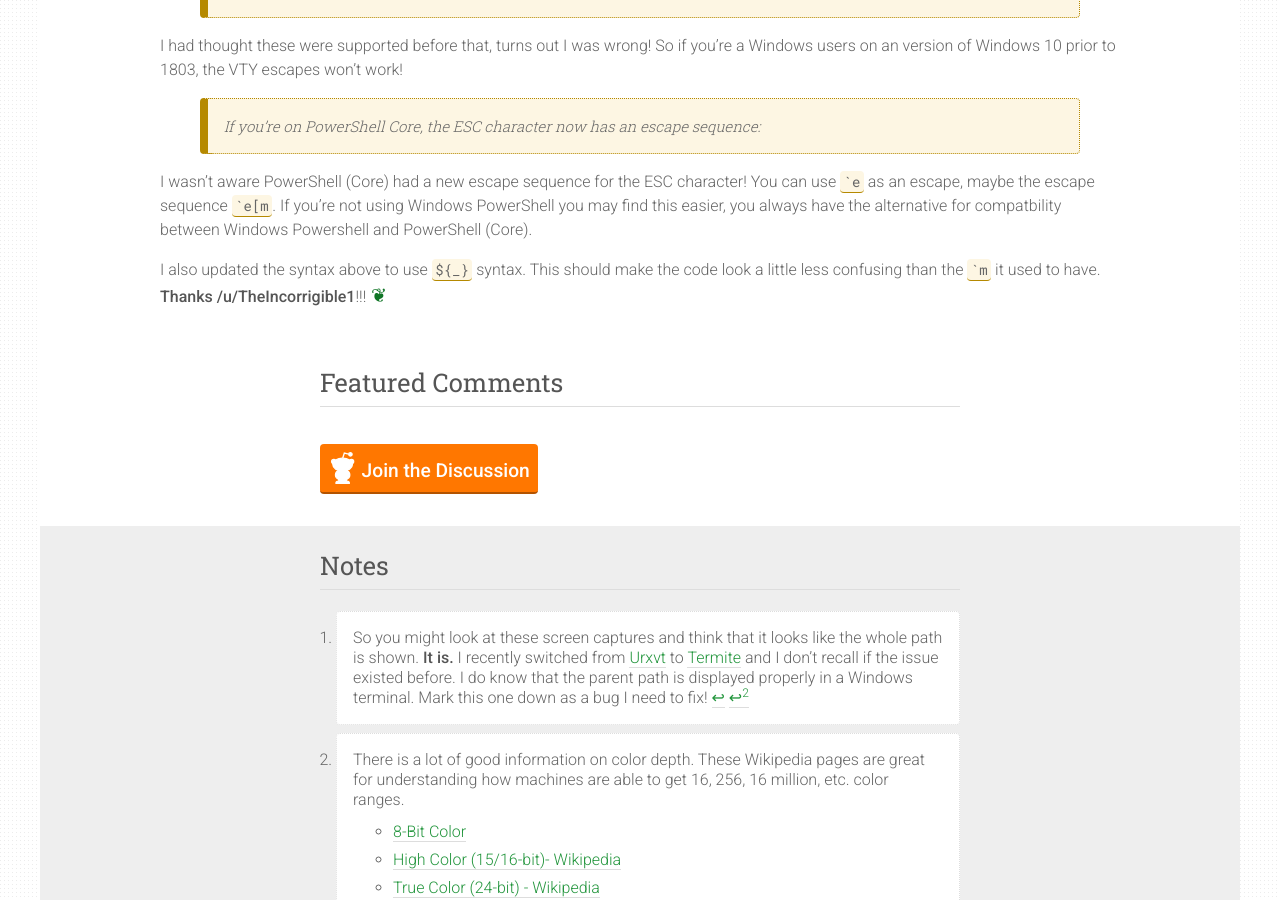
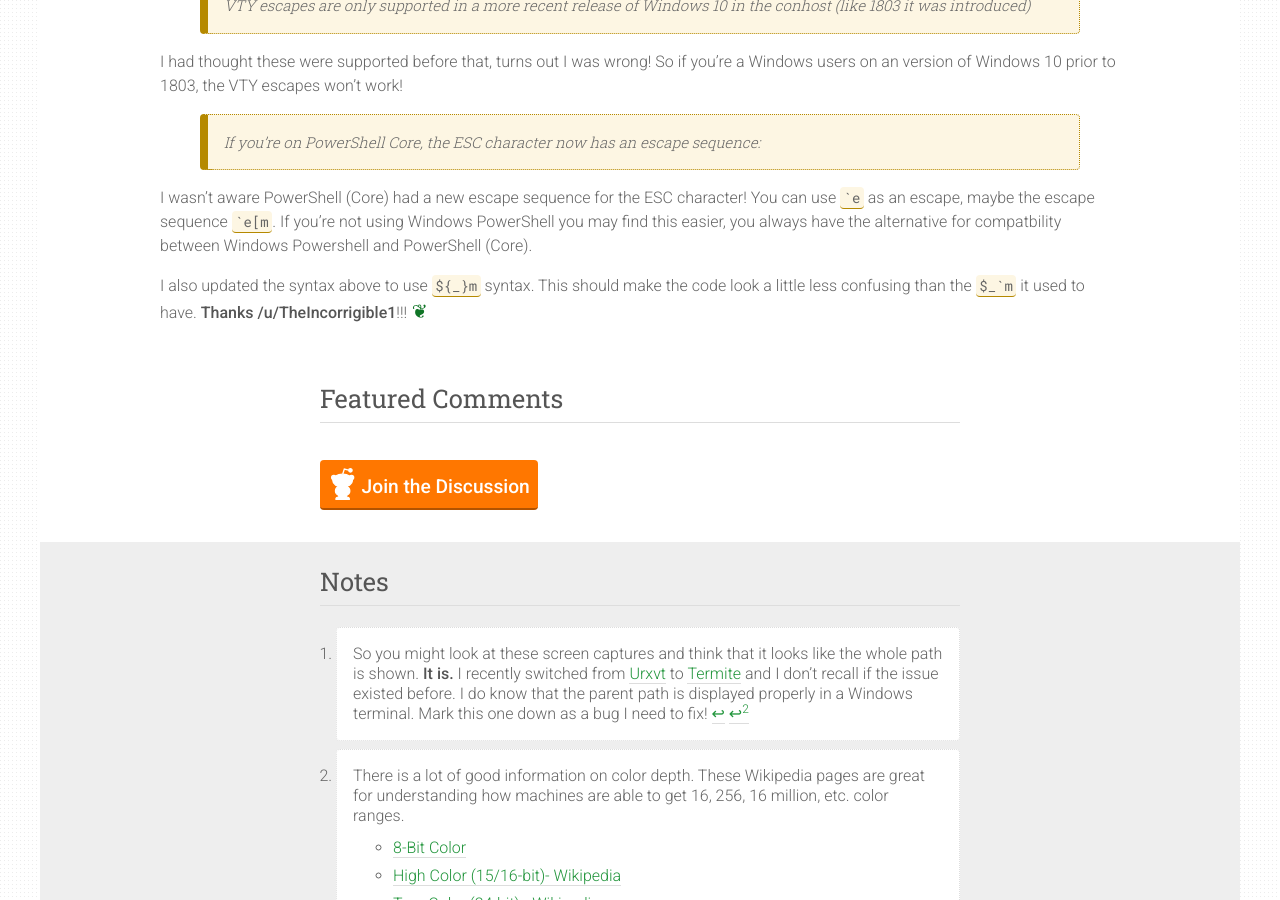
Before and after one commit to picobellobv/ephos.github.io, a Jekyll site: the page built from _posts/2019-6-24-PowerShell-Prompt-1.md, in a window 1280 px wide and 900 px high, scrolled down 10692 px. Built offline with Jekyll 4.4.1, drawn with Linux system fonts in a browser that asks for light colours; a script that is not in the unit is left out.

Commit message:
Fixed a couple things.
-Fixed a couple of mistakes on the last update.

```diff
--- a/_posts/2019-6-24-PowerShell-Prompt-1.md
+++ b/_posts/2019-6-24-PowerShell-Prompt-1.md
@@ -260,6 +260,7 @@ font = Noto Mono for Powerline 12
 I am only going to cover the Windows Console and Termite here, presumably if you are using another terminal emulator you are familiar with how to change the font, if not it probably has some great documentation somewhere on how to do it.
 
 Now that we have one or more PowerLine fonts installed and configured out terminal to use it, what does it add?  A few nifty characters.
+
 ![powerline]({{ site.baseurl }}/images/2019-6-24-PowerShell-Prompt/powerline.png)
 
 _"How would we use these arrows though?"_  They will be the transition characters from one part of the prompt to the next![^5]
@@ -284,7 +285,7 @@ I had thought these were supported before that, turns out I was wrong!  So if yo
 
 I wasn't aware PowerShell (Core) had a new escape sequence for the ESC character!  You can use `` `e`` as an escape, maybe the escape sequence `` `e[m ``.  If you're not using Windows PowerShell you may find this easier, you always have the alternative for compatbility between Windows Powershell and PowerShell (Core).
 
-I also updated the syntax above to use `${_}` syntax. This should make  the code look a little less confusing than the `` `m `` it used to have.  **Thanks /u/TheIncorrigible1**!!!
+I also updated the syntax above to use `${_}m` syntax. This should make  the code look a little less confusing than the `` $_`m `` it used to have.  **Thanks /u/TheIncorrigible1**!!!
 
 [^1]:
     So you might look at these screen captures and think that it looks like the whole path is shown.  **It is.**  I recently switched from [Urxvt][urxvt] to [Termite][termite] and I don't recall if the issue existed before.  I do know that the parent path is displayed properly in a Windows terminal.  Mark this one down as a bug I need to fix!
```
